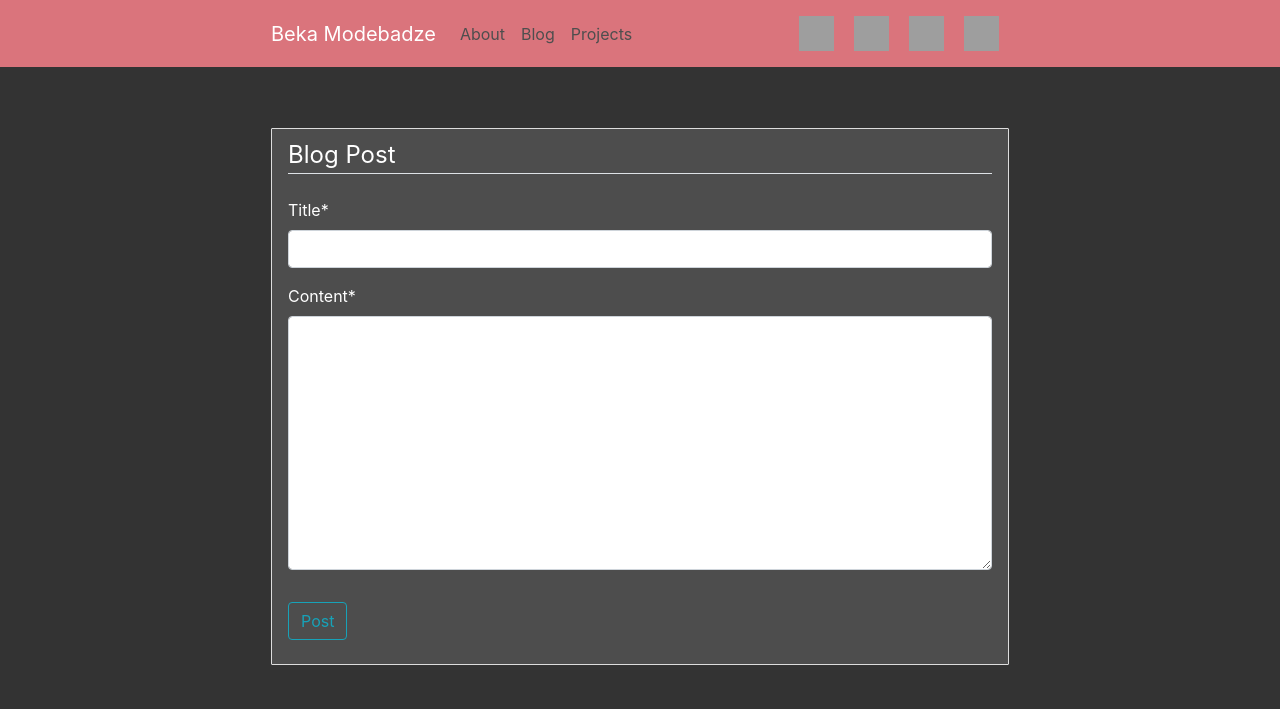
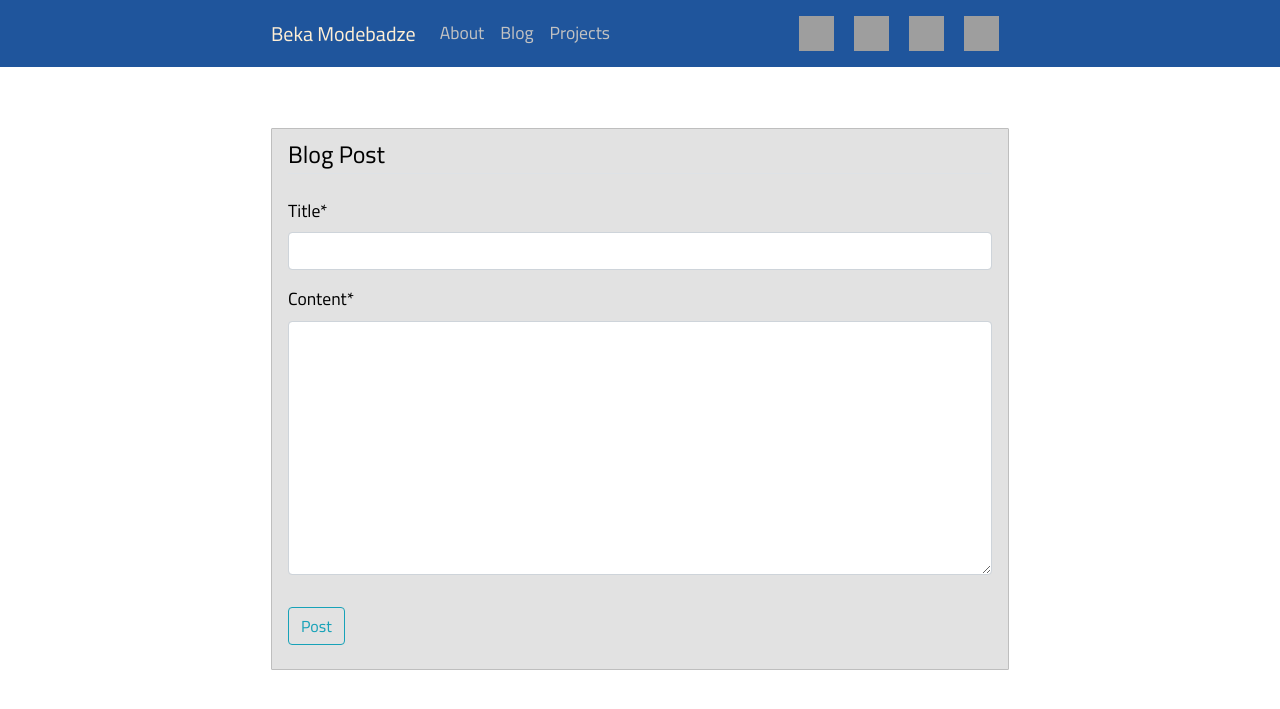
Before and after one commit to bexxmodd/bexxmodd.com, a Django app: page /post/new/ in a window 1280 px wide. Shown: the top 709 px of the page. Run offline with Django 3.2, Linux system fonts and the light colour scheme; the visitor is signed in with stand-in values (Sample User, id 1); some libraries are stand-ins or nearby versions; grey boxes are pictures that could not be loaded.

Commit message:
changed style and color and font

```diff
--- a/bexxmodd_dot_com/blog/templates/blog/base.html
+++ b/bexxmodd_dot_com/blog/templates/blog/base.html
@@ -7,10 +7,126 @@
     <meta charset="utf-8">
     <meta name="viewport" content="width=device-width, initial-scale=1, shrink-to-fit=no">
 
+
+
     <!-- Bootstrap CSS -->
     <link rel="stylesheet" href="https://stackpath.bootstrapcdn.com/bootstrap/4.3.1/css/bootstrap.min.css" integrity="sha384-ggOyR0iXCbMQv3Xipma34MD+dH/1fQ784/j6cY/iJTQUOhcWr7x9JvoRxT2MZw1T" crossorigin="anonymous">
 
     <link rel="stylesheet" type="text/css" href="{% static 'blog/main.css' %}">
+
+    <link rel="preconnect" href="https://fonts.gstatic.com">
+    <link href="https://fonts.googleapis.com/css2?family=Cairo&display=swap" rel="stylesheet">
+
+    <style>
+
+h1, h2, h3, h4, h5, h6 {
+  color: #0e0d0d;
+  font-family: 'Cairo', sans-serif;
+}
+
+body {
+  font-family: 'Cairo', sans-serif;
+  font-size: 110%;
+  background: #ffffff;
+  color: #000000;
+  margin-top: 8rem;
+}
+
+p {
+  font-family: 'Cairo', sans-serif;
+}
+
+ul {
+  margin: 0;
+}
+
+.container {
+  max-width: 768px;
+  padding-right: 15px;
+  padding-left: 15px;
+  margin-right: auto;
+  margin-left: auto;
+}
+
+.bg-steel {
+  background-color: #1f559c;
+}
+
+.site-header .navbar-nav .nav-link {
+  color: #c2c2c2;
+}
+
+.site-header .navbar-nav .nav-link:hover {
+  color: #0e0d0d;
+  opacity: .5;
+}
+
+.site-header .navbar-nav .nav-link.active {
+  font-weight: 500;
+}
+
+.content-section {
+  background: #e2e2e2;
+  padding: .5rem 1rem;
+    padding-top: 0.5rem;
+    padding-right: 1rem;
+    padding-bottom: 0.5rem;
+    padding-left: 1rem;
+  border: 1px solid #bebebe;
+  border-radius: 1px;
+  margin-bottom: 20px;
+}
+
+.article-title {
+  color: #393b57;
+}
+
+a.article-title:hover {
+  color: #95cef0;
+  text-decoration: none;
+}
+
+.article-content {
+  white-space: pre-line;
+}
+
+.article-img {
+  height: 65px;
+  width: 65px;
+  margin-right: 16px;
+}
+
+.article-metadata {
+  padding-bottom: 1px;
+  margin-bottom: 4px;
+  border-bottom: 1px solid #e2e2e2
+}
+
+.article-metadata a:hover {
+  color: #ffffff;
+  text-decoration: none;
+}
+
+.article-svg {
+  width: 25px;
+  height: 25px;
+  vertical-align: middle;
+}
+
+.account-img {
+  height: 125px;
+  width: 125px;
+  margin-right: 20px;
+  margin-bottom: 16px;
+}
+
+.account-heading {
+  font-size: 2.5rem;
+}
+
+
+  </style>
+
 
     {% if title %}
         <title>Beka Modebadze - {{ title }}</title>
@@ -22,7 +138,7 @@
     <header class="site-header">
         <nav class="navbar navbar-expand-md navbar-dark bg-steel fixed-top">
           <div class="container">
-            <a class="navbar-brand mr-6" href="{% url 'blog-about' %}">Beka Modebadze</a>
+            <a class="navbar-brand mr-6" href="{% url 'blog-about' %}" style="color:papayawhip">Beka Modebadze</a>
             <button class="navbar-toggler" type="button" data-toggle="collapse" data-target="#navbarToggle" aria-controls="navbarToggle" aria-expanded="false" aria-label="Toggle navigation">
             <span class="navbar-toggler-icon"></span>
             </button>
@@ -50,7 +166,6 @@
           </div>
         </nav>
     </header>
-
 <main role="main" class="container">
     <div class="row">
       <div class="col-md-12">
@@ -66,4 +181,5 @@
     <script src="https://cdnjs.cloudflare.com/ajax/libs/popper.js/1.14.7/umd/popper.min.js" integrity="sha384-UO2eT0CpHqdSJQ6hJty5KVphtPhzWj9WO1clHTMGa3JDZwrnQq4sF86dIHNDz0W1" crossorigin="anonymous"></script>
     <script src="https://stackpath.bootstrapcdn.com/bootstrap/4.3.1/js/bootstrap.min.js" integrity="sha384-JjSmVgyd0p3pXB1rRibZUAYoIIy6OrQ6VrjIEaFf/nJGzIxFDsf4x0xIM+B07jRM" crossorigin="anonymous"></script>
   </body>
+</font>
 </html>
```
Also changed, not shown: bexxmodd_dot_com/blog/static/fonts/GohuFontNerdFontComplete.ttf (added), home/bexx/Projects/bexxmodd.com/bexxmodd_dot_com/blog/static/fonts/GohuFontNerdFontComplete.ttf (added).
